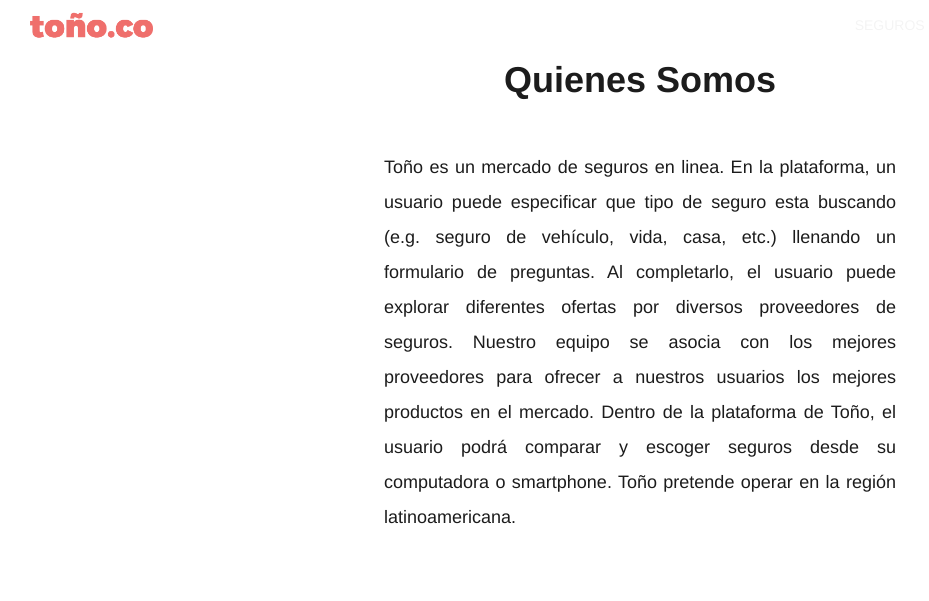
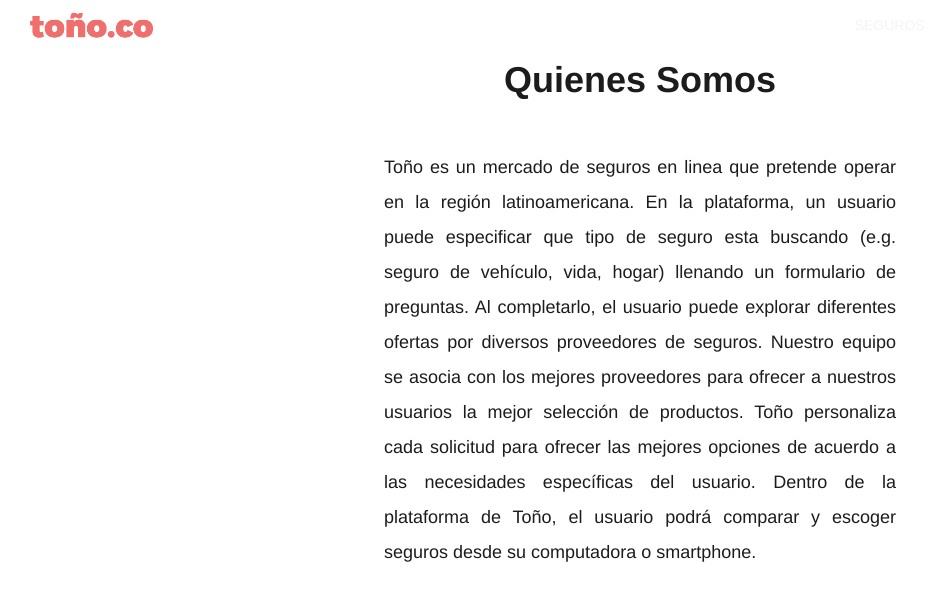
Before and after one commit to gerbonilla/to-o, a Rails app: page /about in a window 1280 px wide. Shown: the top 601 px of the page, without its empty margins (0-929 px from the left). Run offline with Rails 7, Linux system fonts and the light colour scheme; style sheets or scripts are compiled from the project's sources; some libraries are stand-ins or nearby versions.

Commit message:
changed about page

```diff
--- a/app/views/pages/about.html.erb
+++ b/app/views/pages/about.html.erb
@@ -1,4 +1,4 @@
 <div class="about-page-wrapper">
   <h1>Quienes Somos</h1>
-  <p>Toño es un mercado de seguros en linea. En la plataforma, un usuario puede especificar que tipo de seguro esta buscando (e.g. seguro de vehículo, vida, casa, etc.) llenando un formulario de preguntas. Al completarlo, el usuario puede explorar diferentes ofertas por diversos proveedores de seguros. Nuestro equipo se asocia con los mejores proveedores para ofrecer a nuestros usuarios los mejores productos en el mercado. Dentro de la plataforma de Toño, el usuario podrá comparar y escoger seguros desde su computadora o smartphone. Toño pretende operar en la región latinoamericana.</p>
+  <p>Toño es un mercado de seguros en linea que pretende operar en la región latinoamericana. En la plataforma, un usuario puede especificar que tipo de seguro esta buscando (e.g. seguro de vehículo, vida, hogar) llenando un formulario de preguntas. Al completarlo, el usuario puede explorar diferentes ofertas por diversos proveedores de seguros. Nuestro equipo se asocia con los mejores proveedores para ofrecer a nuestros usuarios la mejor selección de productos. Toño personaliza cada solicitud para ofrecer las mejores opciones de acuerdo a las necesidades específicas del usuario. Dentro de la plataforma de Toño, el usuario podrá comparar y escoger seguros desde su computadora o smartphone.</p>
 </div>
```
